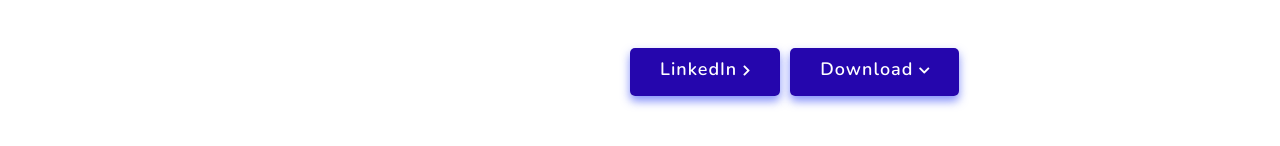
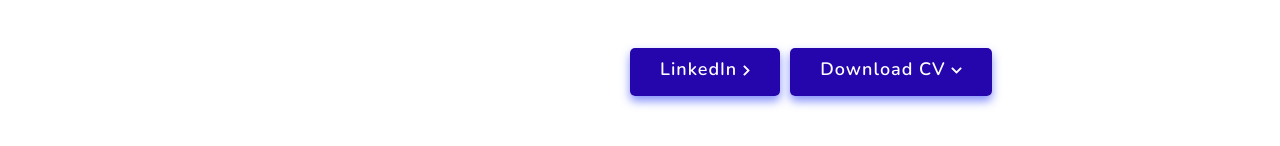
Before and after one commit to KashishPatel2629/Portfolio, a plain HTML site: page index.html in a window 1280 px wide. Both pictures are taken after a click on the link "About Me". Shown: the part 1300-1446 px from the top of the page. Drawn offline with nearby package versions, Linux system fonts and the light colour scheme.

Commit message:
Update index.html

```diff
--- a/index.html
+++ b/index.html
@@ -112,7 +112,7 @@
         </div>
 
         <div class="resumebtn">
-          <a href="assets/files/Kashish Patel.docx" class="btn"><span>Download</span>
+          <a href="assets/files/Kashish Patel.docx" class="btn"><span>Download CV</span>
             <i class="fas fa-chevron-down"></i>
           </a>
         </div>
```
